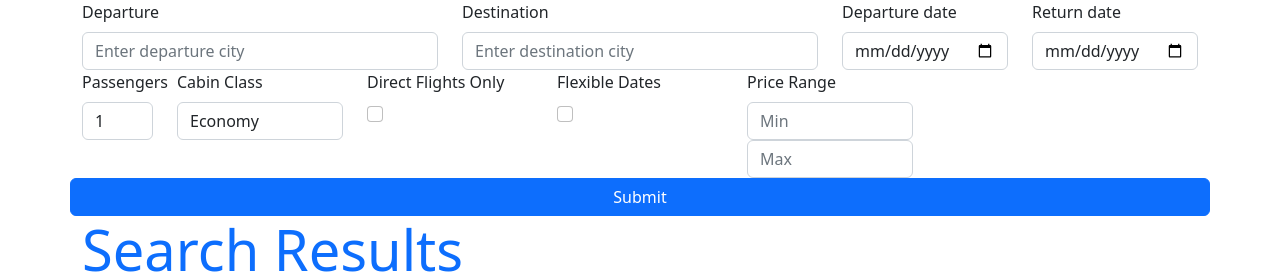
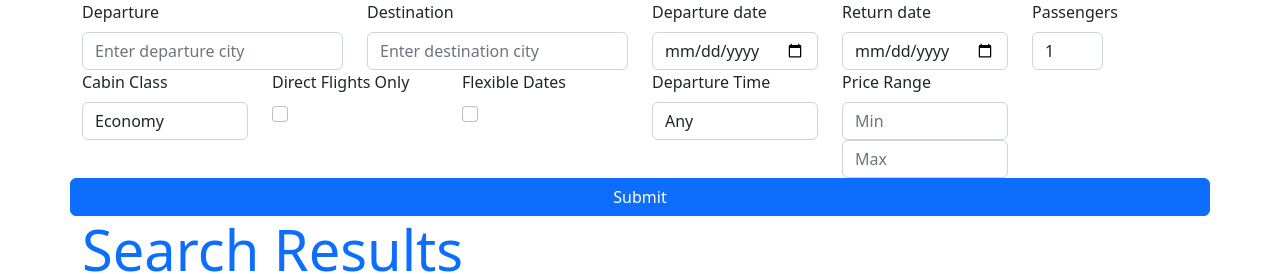
Before and after one commit to angistanzi/digital-drifters, a React (Create React App) app: page / in a window 1280 px wide. Shown: the top 274 px of the page. Built offline with nearby package versions, Linux system fonts and the light colour scheme.

Commit message:
replicated dropdown and made it into a time of day preference filter

```diff
--- a/src/components/flight-filter.js
+++ b/src/components/flight-filter.js
@@ -7,12 +7,12 @@ function FlightFilter() {
         <Form>
             <Row>
                 {/* Departure location input */}
-                <Form.Group className="col-md-4" controlId="formDeparture">
+                <Form.Group className="col-md-3" controlId="formDeparture">
                     <Form.Label>Departure</Form.Label>
                     <Form.Control type="text" placeholder="Enter departure city" />
                 </Form.Group>
                 {/* Arrival location input */}
-                <Form.Group className="col-md-4" controlId="formDestination">
+                <Form.Group className="col-md-3" controlId="formDestination">
                     <Form.Label>Destination</Form.Label>
                     <Form.Control type="text" placeholder="Enter destination city" />
                 </Form.Group>
@@ -25,10 +25,8 @@ function FlightFilter() {
                     <Form.Label>Return date</Form.Label>
                     <Form.Control type="date" />
                 </Form.Group>
-            </Row>
-            <Row>
-                {/* Number of passengers input */}
-                <Form.Group className="col-md-1" controlId="formPassengers">
+                 {/* Number of passengers input */}
+                 <Form.Group className="col-md-1" controlId="formPassengers">
                     <Form.Label>Passengers</Form.Label>
                     <Form.Control as="select" defaultValue="1">
                         <option>1</option>
@@ -38,8 +36,10 @@ function FlightFilter() {
                         <option>5+</option>
                     </Form.Control>
                 </Form.Group>
+            </Row>
+            <Row>
                 {/* Cabin class input */}
-                <Form.Group className="col-md-2"  controlId="formCabinClass">
+                <Form.Group className="col-md-2" controlId="formCabinClass">
                     <Form.Label>Cabin Class</Form.Label>
                     <Form.Control as="select">
                         <option>Economy</option>
@@ -48,8 +48,8 @@ function FlightFilter() {
                         <option>First Class</option>
                     </Form.Control>
                 </Form.Group>
-                 {/* Direct Flights Only checkbox */}
-                 <Form.Group className="col-md-2" controlId="formDirectFlightsOnly">
+                {/* Direct Flights Only checkbox */}
+                <Form.Group className="col-md-2" controlId="formDirectFlightsOnly">
                     <Form.Label>Direct Flights Only</Form.Label>
                     <Form.Check type="checkbox" label="" />
                 </Form.Group>
@@ -58,13 +58,22 @@ function FlightFilter() {
                     <Form.Label>Flexible Dates</Form.Label>
                     <Form.Check type="checkbox" label="" />
                 </Form.Group>
+                {/* Departure Time input */}
+                <Form.Group className="col-md-2" controlId="formDepartureTime">
+                    <Form.Label>Departure Time</Form.Label>
+                    <Form.Control as="select" defaultValue="Any">
+                        <option>Any</option>
+                        <option>Morning</option>
+                        <option>Afternoon</option>
+                        <option>Evening</option>
+                    </Form.Control>
+                </Form.Group>
                 {/* Price Range input */}
                 <Form.Group className="col-md-2" controlId="formPriceRange">
                     <Form.Label>Price Range</Form.Label>
                     <Form.Control type="number" placeholder="Min" />
                     <Form.Control type="number" placeholder="Max" />
                 </Form.Group>
-
                 {/* Submit button */}
                 <Button variant="primary" type="submit">
                     Submit
```
